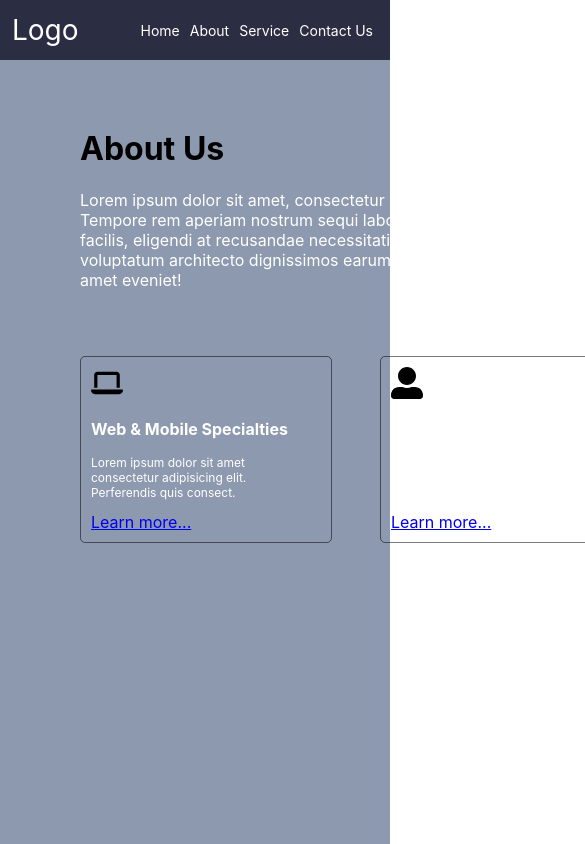
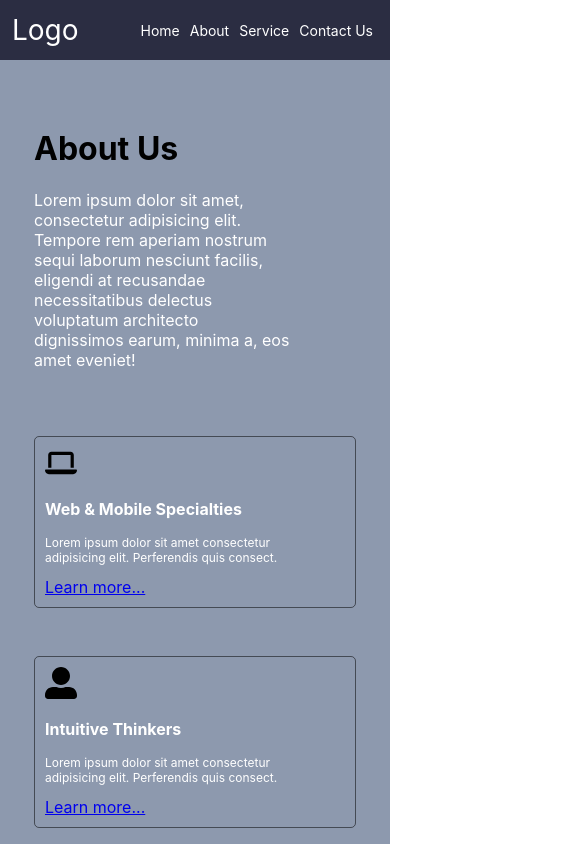
Before and after one commit to swapnilranmale2003/portfolioweb, a React (Create React App) app: page /about in a window 390 px wide. Shown: the top 844 px of the page, 585 px wide, since content can reach past the window. Built offline with nearby package versions, Linux system fonts and the light colour scheme.

Commit message:
Aboutpage is responsive

```diff
--- a/src/components/About/About.css
+++ b/src/components/About/About.css
@@ -1,9 +1,8 @@
 .about-section{
     display: flex;
     justify-content: space-between;
-    height: calc(100vh - 60px);
     margin: 0 5rem;
-
+    height:100vh;
 }
 .about-left{
     margin-top: 3rem;
@@ -15,10 +14,17 @@
 .about-left p{
     width: 80%;
 }
+
+.about-right{
+    display: flex;
+    flex-direction: column;
+    align-items: center;
+    margin-top: 5rem;
+}
 .about-right img{
-    width: 380px;
-    height: 302px;
-    margin-top: 5rem;
+    width: 100%;
+    max-width: 980px;
+    height: auto;
 }
 .about-service-box{
     display: flex;
@@ -39,3 +45,32 @@
     color: white;
     font-size: 12px;
 }
+
+
+@media screen and (max-width: 768px) {
+    .about-section{
+        display: flex;
+        flex-direction: column;
+        height: 100%;
+        align-items: center;
+    }
+    .about-right img{
+        width: 100%;
+        max-width: 300px;
+        height: auto;
+
+    }
+    .about-service-box{
+        max-width: 700px;
+        margin: 0 auto;
+        flex-direction: column;
+    }
+    .about-service-box  .box1{
+        width: 300px;
+        border: 1px solid rgba(0, 0, 0, 0.517);
+        border-radius: 5px;
+        padding: 10px;
+        height: auto;
+
+    }
+}
```
